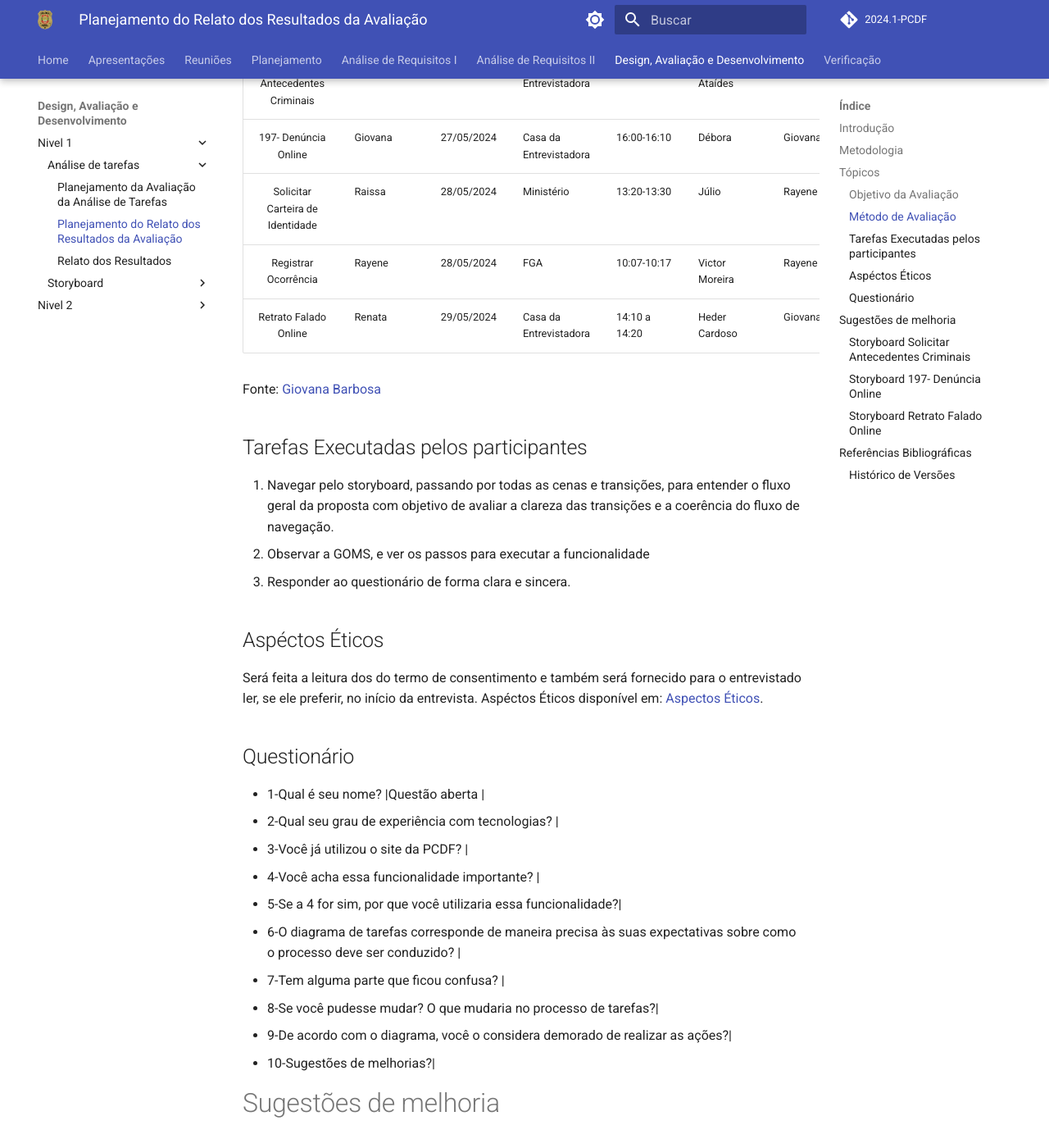
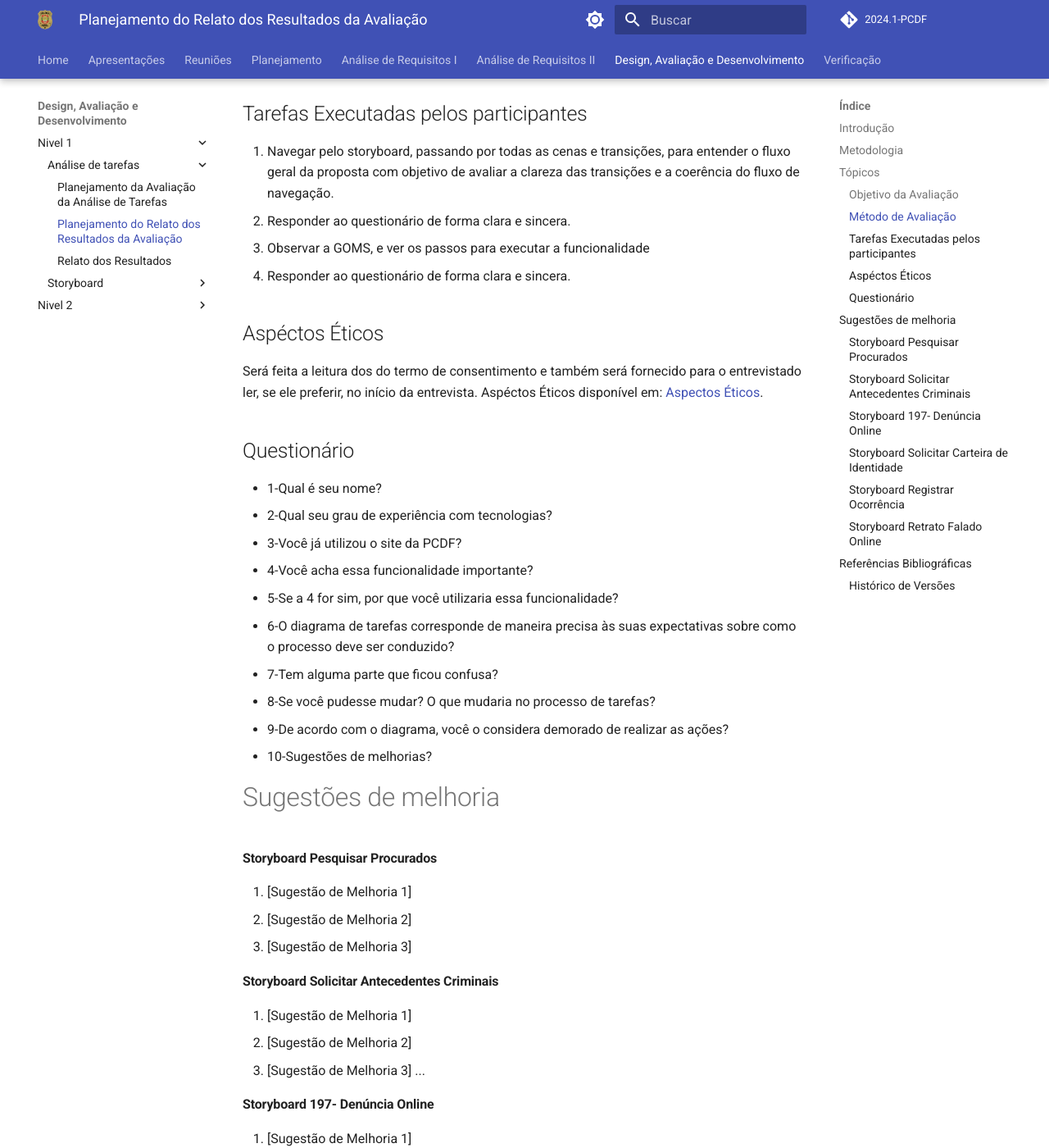
Before and after one commit to Interacao-Humano-Computador/2024.1-PCDF, an MkDocs documentation site: the page built from docs/design/Nivel1/analise_tarefas/planejamento_relato.md, in a window 1280 px wide and 1400 px high, scrolled down 1729 px. Shown: the whole window at 82% size. Built offline with MkDocs 1.6.1 and Material for MkDocs 9.7.7, drawn with Linux system fonts in a browser that asks for light colours; comment, search, counter and statistics services are not loaded; some of the changed text lies outside the part shown.

Commit message:
Correção do Planejamento do Relato

```diff
--- a/docs/design/Nivel1/analise_tarefas/planejamento_relato.md
+++ b/docs/design/Nivel1/analise_tarefas/planejamento_relato.md
@@ -6,16 +6,6 @@
 
 É sempre importante resaltar que a metodologia deve se adaptar a metodologia de acordo com as características do projeto e as necessidades específicas da análise de tarefas. Neste projeto ultilizamos o framework DECIDE
 
-    Tabela 1: descreve framework DECIDE
-
-| Letra    | Significado |
-| :--------: | :----: |
-D|Determinar os objetivos gerais da avaliação|
-E|Explorar perguntas a serem feitas na avaliação|
-C|(Choose) Escolher os métodos de avaliação|
-I|Identificar e administrar as questões práticas da avaliação|
-D|Decidir como lidar com as questões éticas|
-E|(Evaluate) Avaliar, interpretar e apresentar os dados|
 
 # Tópicos
 A documentação do relato deve conter as seguintes informações:
@@ -32,19 +22,20 @@
 
 | Funcionalidade                   | Integrante Responsável | Data da Entrevista | Local     | Horário | Entrevistado       | Relator           | Data do Relato  |
 |:--------------------------------:|------------------------|--------------------|-----------|---------|--------------------|-------------------|-----------------|
-| Pesquisar Procurados             | Lara                   | 28/05/2024         | Presencial| 16:00-16:10   |Nicolas | Lara | 29/05/2024      |
-| Solicitar Antecedentes Criminais | Renata                 | 27/05/2024         | Casa da Entrevistadora| 12:00-12:10    | Luísa Ataídes | Giovana | 29/05/2024      |
-| 197- Denúncia Online             | Giovana                | 27/05/2024         | Casa da Entrevistadora| 16:00-16:10   | Débora | Giovana | 29/05/2024      |
-| Solicitar Carteira de Identidade | Raissa                 | 28/05/2024         | Ministério| 13:20-13:30   | Júlio | Rayene  | 29/05/2024      |
+| Pesquisar Procurados             | Lara                   | 28/05/2024         | Presencial| 16:00-16:10   | Clarismenia | Lara | 31/05/2024      |
+| Solicitar Antecedentes Criminais | Renata                 | 27/05/2024         | Casa da Entrevistada| 12:00-12:10    | Luísa Ataídes | Rayene | 02/06/2024      |
+| 197- Denúncia Online             | Giovana                | 27/05/2024         | Casa da Entrevistadora| 16:00-16:10   | Débora | Rayene | 02/06/2024      |
+| Solicitar Carteira de Identidade | Raissa                 | 28/05/2024         | Ministério| 13:20-13:30   | Júlio | Rayene  | 31/05/2024      |
 | Registrar Ocorrência             | Rayene                 | 28/05/2024          | FGA | 10:07-10:17   | Victor Moreira | Rayene  | 29/05/2024      |
-| Retrato Falado Online            | Renata                 | 29/05/2024        | Casa da Entrevistadora | 14:10 a 14:20  | Heder Cardoso | Giovana  | 29/05/2024      |
+| Retrato Falado Online            | Renata                 | 29/05/2024         | Presencial | 14:10-14:20  | Heder Cardoso | Rayene  | 02/06/2024      |
 
 Fonte: [Giovana Barbosa](https://github.com/gio221)
 
 ## Tarefas Executadas pelos participantes
 1. Navegar pelo storyboard, passando por todas as cenas e transições, para entender o fluxo geral da proposta com objetivo de avaliar a clareza das transições e a coerência do fluxo de navegação.
-2. Observar a GOMS, e ver os passos para executar a funcionalidade
-3. Responder ao questionário de forma clara e sincera.
+2. Responder ao questionário de forma clara e sincera.
+3. Observar a GOMS, e ver os passos para executar a funcionalidade
+4. Responder ao questionário de forma clara e sincera.
 
 
 
@@ -52,19 +43,25 @@
 Será feita a leitura dos do termo de consentimento e também será fornecido para o entrevistado ler, se ele preferir, no início da entrevista. Aspéctos Éticos disponível em: [Aspectos Éticos](../../../analise_requisitos1/aspectos_éticos.md).
 
 ## Questionário
-- 1-Qual é seu nome? |Questão aberta |
-- 2-Qual seu grau de experiência com tecnologias? |
-- 3-Você já utilizou o site da PCDF?  |
-- 4-Você acha essa funcionalidade importante? |
-- 5-Se a 4 for sim, por que você utilizaria essa funcionalidade?|
-- 6-O diagrama de tarefas corresponde de maneira precisa às suas expectativas sobre como o processo deve ser conduzido?  |
-- 7-Tem alguma parte que ficou confusa? |
-- 8-Se você pudesse mudar? O que mudaria no processo de tarefas?|
-- 9-De acordo com o diagrama, você o considera demorado de realizar as ações?|
-- 10-Sugestões de melhorias?|
+- 1-Qual é seu nome?
+- 2-Qual seu grau de experiência com tecnologias?
+- 3-Você já utilizou o site da PCDF?
+- 4-Você acha essa funcionalidade importante?
+- 5-Se a 4 for sim, por que você utilizaria essa funcionalidade?
+- 6-O diagrama de tarefas corresponde de maneira precisa às suas expectativas sobre como o processo deve ser conduzido?
+- 7-Tem alguma parte que ficou confusa?
+- 8-Se você pudesse mudar? O que mudaria no processo de tarefas?
+- 9-De acordo com o diagrama, você o considera demorado de realizar as ações?
+- 10-Sugestões de melhorias?
 
 
 # Sugestões de melhoria
+#### Storyboard Pesquisar Procurados
+
+1. [Sugestão de Melhoria 1]
+2. [Sugestão de Melhoria 2]
+3. [Sugestão de Melhoria 3]
+
 #### Storyboard Solicitar Antecedentes Criminais
 
 1. [Sugestão de Melhoria 1]
@@ -78,6 +75,20 @@
 2. [Sugestão de Melhoria 2]
 3. [Sugestão de Melhoria 3]
 ...
+
+#### Storyboard Solicitar Carteira de Identidade
+
+1. [Sugestão de Melhoria 1]
+2. [Sugestão de Melhoria 2]
+3. [Sugestão de Melhoria 3]
+...
+
+#### Storyboard Registrar Ocorrência
+
+1. [Sugestão de Melhoria 1]
+2. [Sugestão de Melhoria 2]
+3. [Sugestão de Melhoria 3]
+
 
 #### Storyboard Retrato Falado Online
 
```
Also changed, not shown: docs/design/Nivel1/storyboard/planejamento_relato.md (+23 -1 lines).
